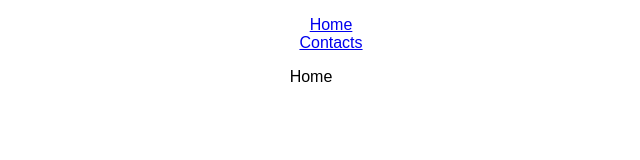
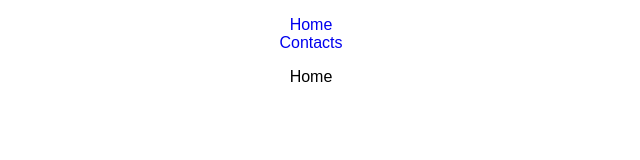
Before and after one commit to areiterer/contact-manager, a React (Create React App) app: page / in a window 1280 px wide. Shown: the top 160 px of the page, without its empty margins (329-969 px from the left). Built offline with nearby package versions, Linux system fonts and the light colour scheme.

Commit message:
add some pseudo styling

```diff
--- a/src/components/Header.css
+++ b/src/components/Header.css
@@ -1,3 +1,12 @@
+nav ul {
+  list-style: none;
+  padding: 0;
+}
+
 nav ul li {
   display: block;
 }
+
+nav ul li a {
+  text-decoration: none;
+}
```
